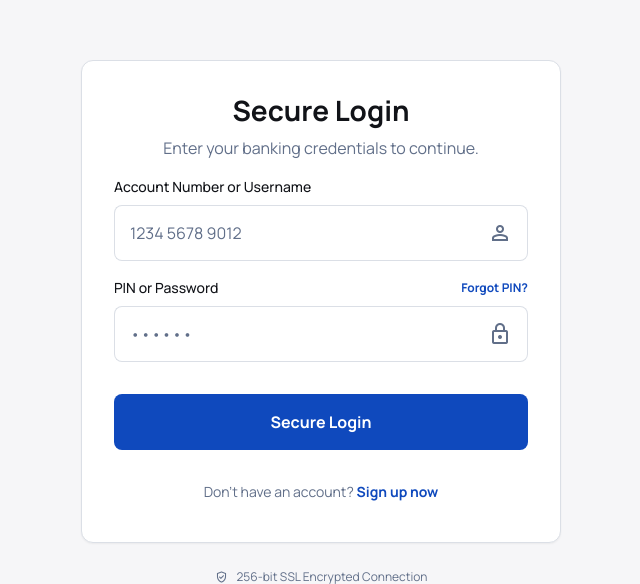
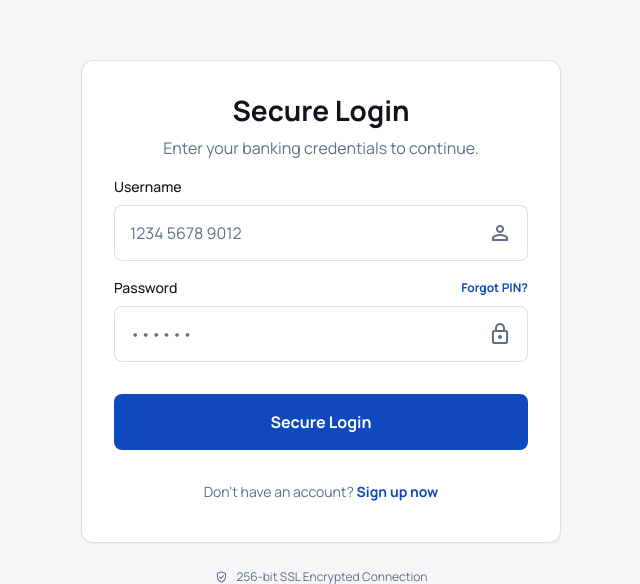
Before and after one commit to husseinhfk/atm-machine-simulator, a Django app: page /login/ in a window 1280 px wide. Shown: the part 85-669 px from the top of the page, without its empty margins (319-959 px from the left). Run offline with Django 5.2, Linux system fonts and the light colour scheme; some libraries are stand-ins or nearby versions.

Commit message:
Update login.html

```diff
--- a/templates/registration/login.html
+++ b/templates/registration/login.html
@@ -93,8 +93,7 @@
                             <div class="px-8 pb-10 flex flex-col gap-4">
                                 <!-- Username Field -->
                                 <div class="flex flex-col gap-2">
-                                    <label class="text-[#111318] dark:text-white text-sm font-medium leading-normal">Account
-                                        Number or Username</label>
+                                    <label class="text-[#111318] dark:text-white text-sm font-medium leading-normal">Username</label>
                                     <div class="flex w-full items-stretch rounded-lg">
                                         <input
                                             class="form-input flex w-full min-w-0 flex-1 resize-none overflow-hidden rounded-lg text-[#111318] dark:text-white focus:outline-0 focus:ring-2 focus:ring-primary/50 border border-[#dbdfe6] dark:border-white/20 bg-white dark:bg-[#101622] h-14 placeholder:text-[#616f89] p-[15px] rounded-r-none border-r-0 text-base font-normal leading-normal"
@@ -108,8 +107,7 @@
                                 <!-- Password Field -->
                                 <div class="flex flex-col gap-2">
                                     <div class="flex justify-between items-center">
-                                        <label class="text-[#111318] dark:text-white text-sm font-medium leading-normal">PIN
-                                            or Password</label>
+                                        <label class="text-[#111318] dark:text-white text-sm font-medium leading-normal">Password</label>
                                         <a class="text-primary text-xs font-bold hover:underline" href="#">Forgot PIN?</a>
                                     </div>
                                     <div class="flex w-full items-stretch rounded-lg">
```
